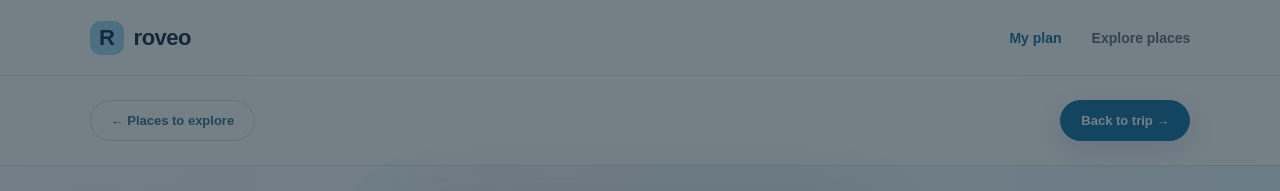
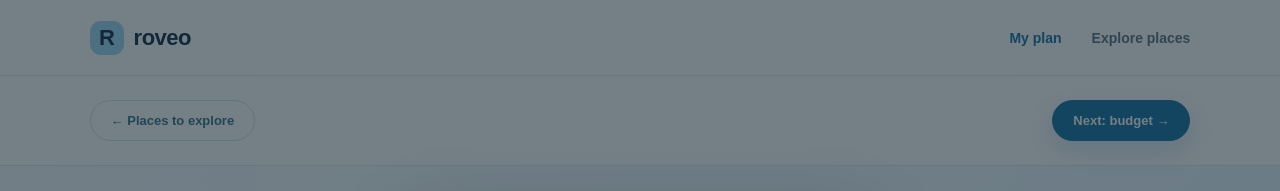
Before and after one commit to RISHITHADASARI18/roveo, a Next.js app: page /itinerary in a window 1280 px wide. Shown: the top 191 px of the page. Built offline with nearby package versions, Linux system fonts and the light colour scheme.

Commit message:
Add next-step navigation from daily itinerary to budget management

```diff
--- a/app/itinerary/page.tsx
+++ b/app/itinerary/page.tsx
@@ -375,7 +375,7 @@ function ItineraryContent(){
 
     <div className="page-navigation itinerary-navigation">
       <a className="page-nav secondary" href={"/places?"+params.toString()}>← Places to explore</a>
-      <a className="page-nav primary" href={"/trip?"+params.toString()}>Back to trip →</a>
+      <a className="page-nav primary" href={"/budget?"+params.toString()}>Next: budget →</a>
     </div>
 
     <section className="itinerary-hero">
@@ -467,6 +467,7 @@ function ItineraryContent(){
           <div><span>Starting point</span><strong>{source||"—"}</strong></div>
           <div><span>Travel to destination</span><strong>{travel}</strong></div>
           <div><span>Getting around</span><strong>{localTravel}</strong></div>
+          <div><span>Preferred stay</span><strong>{params.get("stay")||"No preference"}</strong></div>
           <div><span>Travellers</span><strong>{people}</strong></div>
           <div><span>Budget</span><strong>₹{formattedBudget}</strong></div>
         </div>
```
